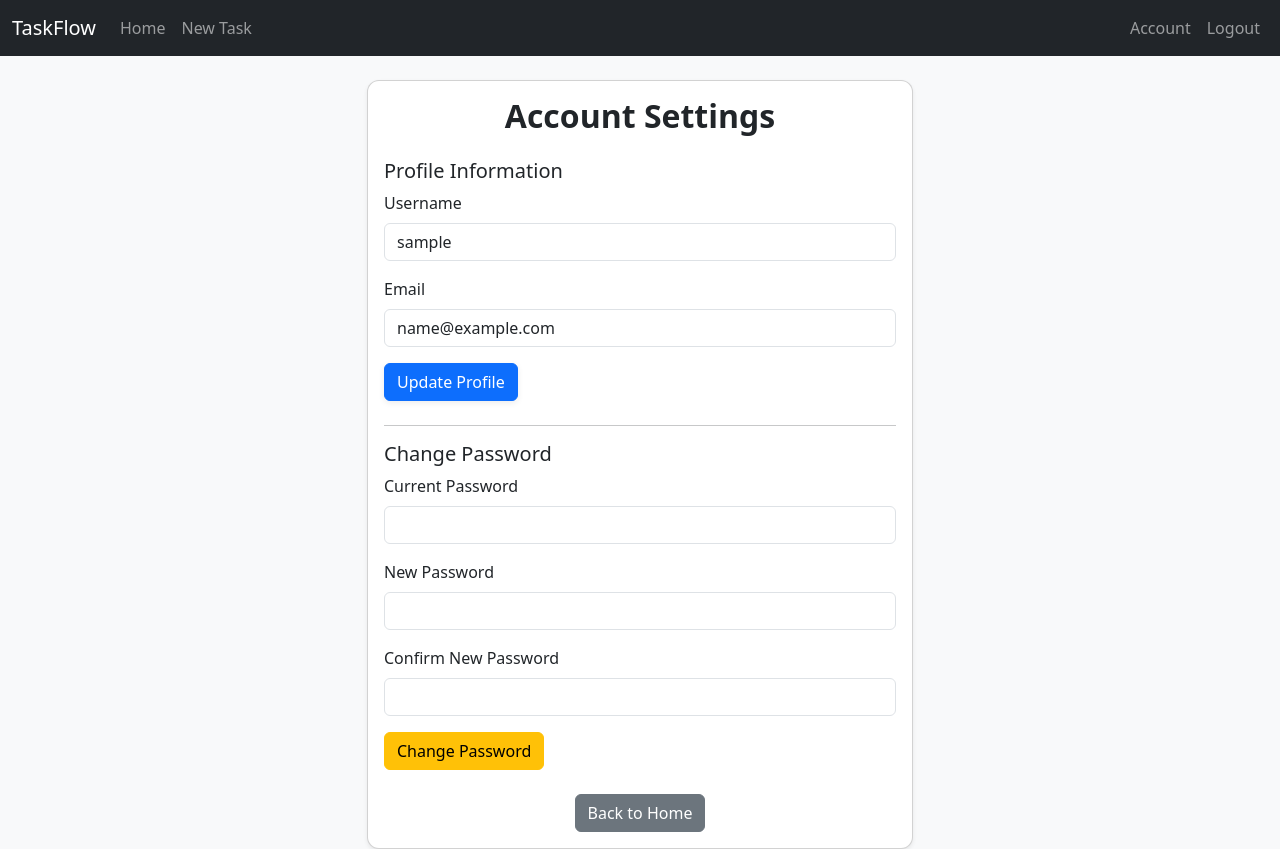
After one commit to daniel-kamel/TaskFlow, a Flask app: page /account in a window 1280 px wide. The commit adds this page. Run offline with Flask 3, Linux system fonts and the light colour scheme; the visitor is signed in with stand-in values (Sample User, id 1).

Commit message:
Add account settings functionality with profile update and password change features. Create corresponding HTML template for account management and update navigation links in the base template.

```diff
--- a/app.py
+++ b/app.py
@@ -198,6 +198,56 @@ def complete_task(task_id):
     flash('Task marked as completed!')
     return redirect(url_for('index'))
 
+@app.route('/account', methods=['GET', 'POST'])
+@login_required
+def account():
+    """Account settings page."""
+    if request.method == 'POST':
+        # Check if this is a profile update or password change
+        if 'current_password' in request.form:
+            # Password change
+            current_password = request.form['current_password']
+            new_password = request.form['new_password']
+            confirm_new_password = request.form['confirm_new_password']
+
+            if not current_user.check_password(current_password):
+                flash('Current password is incorrect.', 'error')
+                return redirect(url_for('account'))
+
+            if new_password != confirm_new_password:
+                flash('New passwords do not match.', 'error')
+                return redirect(url_for('account'))
+
+            if len(new_password) < 6:
+                flash('New password must be at least 6 characters long.', 'error')
+                return redirect(url_for('account'))
+
+            current_user.set_password(new_password)
+            db.session.commit()
+            flash('Password updated successfully!')
+            return redirect(url_for('account'))
+        else:
+            # Profile update
+            username = request.form['username']
+            email = request.form['email']
+
+            # Check if username or email already exists (excluding current user)
+            existing_user = User.query.filter(
+                (User.username == username) | (User.email == email)
+            ).filter(User.id != current_user.id).first()
+
+            if existing_user:
+                flash('Username or email already exists.', 'error')
+                return redirect(url_for('account'))
+
+            current_user.username = username
+            current_user.email = email
+            db.session.commit()
+            flash('Profile updated successfully!')
+            return redirect(url_for('account'))
+
+    return render_template('account.html')
+
 @app.cli.command("init-db")
 def init_db():
     db.create_all()
--- /dev/null
+++ b/templates/account.html
@@ -0,0 +1,55 @@
+{% extends 'base.html' %}
+{% block title %}Account Settings - TaskFlow{% endblock %}
+{% block content %}
+<div class="row justify-content-center">
+  <div class="col-md-8 col-lg-6">
+    <div class="card shadow-sm">
+      <div class="card-body">
+        <h2 class="card-title mb-4 text-center">Account Settings</h2>
+
+        <!-- Profile Information -->
+        <div class="mb-4">
+          <h5>Profile Information</h5>
+          <form method="post" action="{{ url_for('account') }}">
+            <div class="mb-3">
+              <label for="username" class="form-label">Username</label>
+              <input type="text" class="form-control" id="username" name="username" value="{{ current_user.username }}" required>
+            </div>
+            <div class="mb-3">
+              <label for="email" class="form-label">Email</label>
+              <input type="email" class="form-control" id="email" name="email" value="{{ current_user.email }}" required>
+            </div>
+            <button type="submit" class="btn btn-primary">Update Profile</button>
+          </form>
+        </div>
+
+        <hr>
+
+        <!-- Change Password -->
+        <div class="mb-4">
+          <h5>Change Password</h5>
+          <form method="post" action="{{ url_for('account') }}">
+            <div class="mb-3">
+              <label for="current_password" class="form-label">Current Password</label>
+              <input type="password" class="form-control" id="current_password" name="current_password" required>
+            </div>
+            <div class="mb-3">
+              <label for="new_password" class="form-label">New Password</label>
+              <input type="password" class="form-control" id="new_password" name="new_password" required>
+            </div>
+            <div class="mb-3">
+              <label for="confirm_new_password" class="form-label">Confirm New Password</label>
+              <input type="password" class="form-control" id="confirm_new_password" name="confirm_new_password" required>
+            </div>
+            <button type="submit" class="btn btn-warning">Change Password</button>
+          </form>
+        </div>
+
+        <div class="text-center">
+          <a href="{{ url_for('index') }}" class="btn btn-secondary">Back to Home</a>
+        </div>
+      </div>
+    </div>
+  </div>
+</div>
+{% endblock %}
--- a/templates/base.html
+++ b/templates/base.html
@@ -14,17 +14,30 @@
   <div class="container-fluid">
     <a class="navbar-brand" href="/">TaskFlow</a>
     <div class="collapse navbar-collapse">
+      <ul class="navbar-nav me-auto mb-2 mb-lg-0">
+        {% if current_user.is_authenticated %}
+        <li class="nav-item">
+          <a class="nav-link" href="{{ url_for('index') }}">Home</a>
+        </li>
+        <li class="nav-item">
+          <a class="nav-link" href="{{ url_for('create_task') }}">New Task</a>
+        </li>
+        {% endif %}
+      </ul>
       <ul class="navbar-nav ms-auto mb-2 mb-lg-0">
         {% if current_user.is_authenticated %}
         <li class="nav-item">
-          <a class="nav-link" href="/logout">Logout</a>
+          <a class="nav-link" href="{{ url_for('account') }}">Account</a>
+        </li>
+        <li class="nav-item">
+          <a class="nav-link" href="{{ url_for('logout') }}">Logout</a>
         </li>
         {% else %}
         <li class="nav-item">
-          <a class="nav-link" href="/login">Login</a>
+          <a class="nav-link" href="{{ url_for('login') }}">Login</a>
         </li>
         <li class="nav-item">
-          <a class="nav-link" href="/register">Register</a>
+          <a class="nav-link" href="{{ url_for('register') }}">Register</a>
         </li>
         {% endif %}
       </ul>
```
